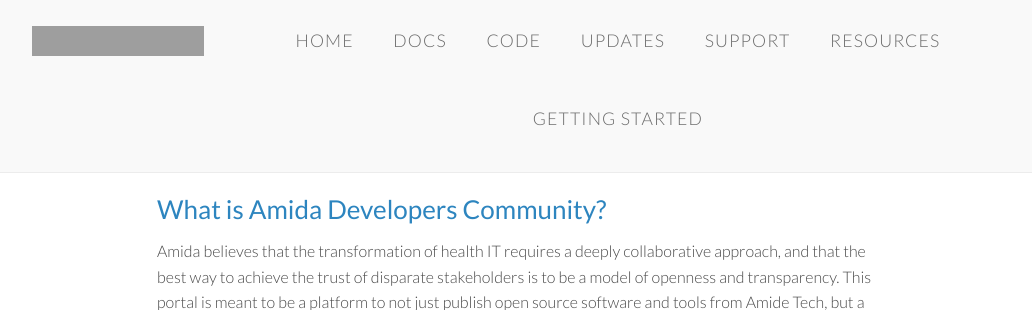
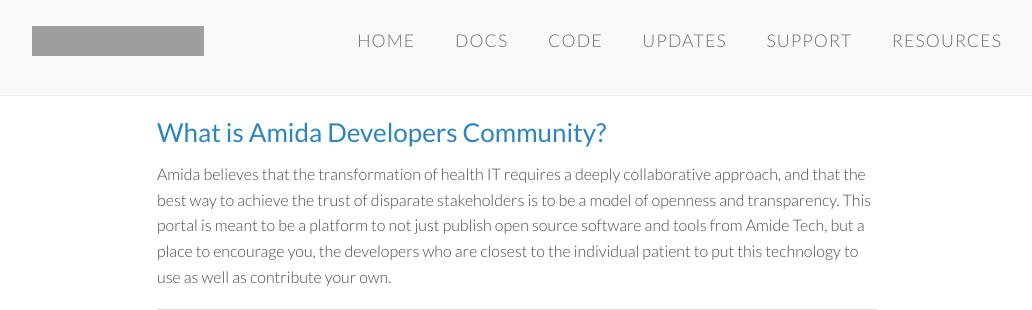
Before and after one commit to amida-tech/developers.amida.com, a Jekyll site: the page built from index.html, in a window 1280 px wide, cut to the strip 0-310 px from the top of the page. Shown: the whole strip, without its empty margins (123-1155 px from the left). Built offline with Jekyll 4.4.1, drawn with Linux system fonts in a browser that asks for light colours; nearby versions of some CDN libraries; grey boxes are pictures that could not be loaded.

Commit message:
remove again

```diff
--- a/_includes/header.html
+++ b/_includes/header.html
@@ -12,7 +12,6 @@
                     <li><a href="/blog/">Updates</em></a></li>
                     <li><a href="/support.html">Support</em></a></li>
                     <li><a href="/resources.html">Resources</em></a></li>
-                    <li><a href="/getting-started.html">Getting Started</a></li>
                 </ul>
             </nav>
         </div><!--/large 6-->
```
